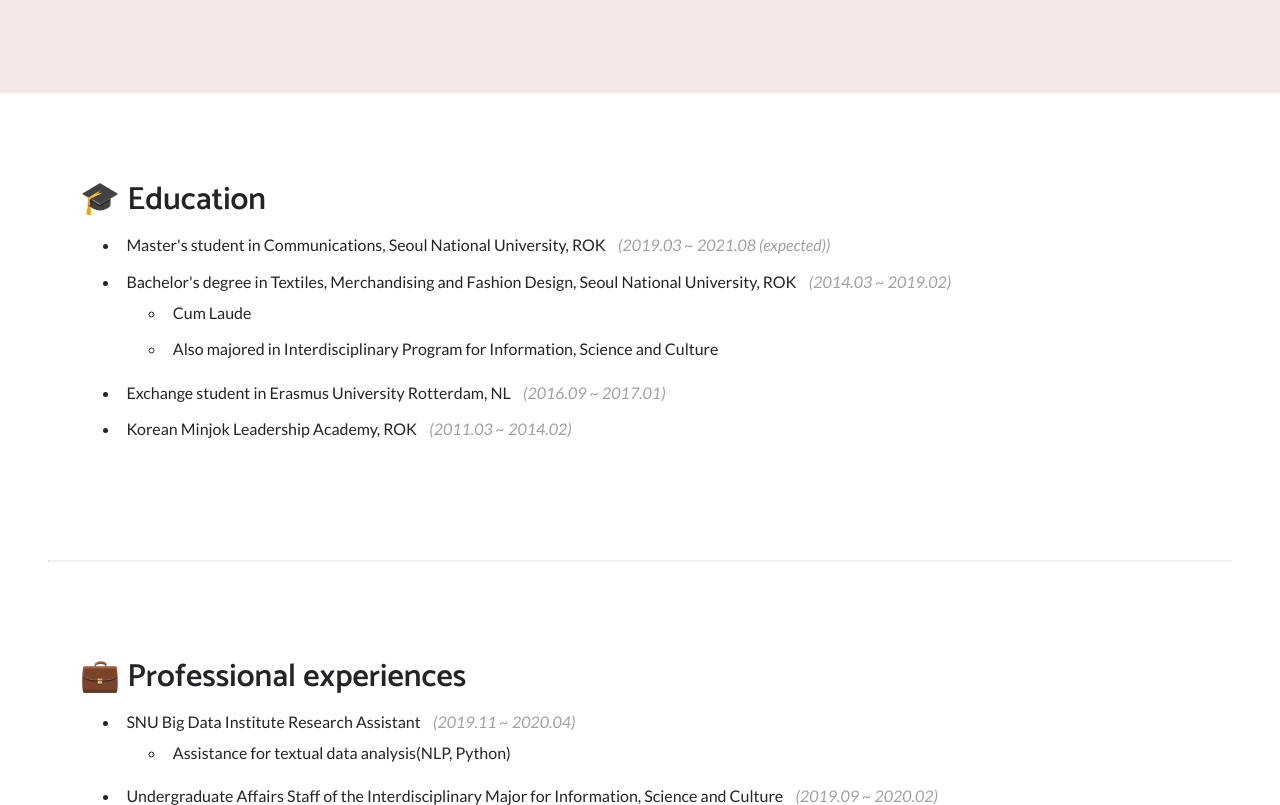
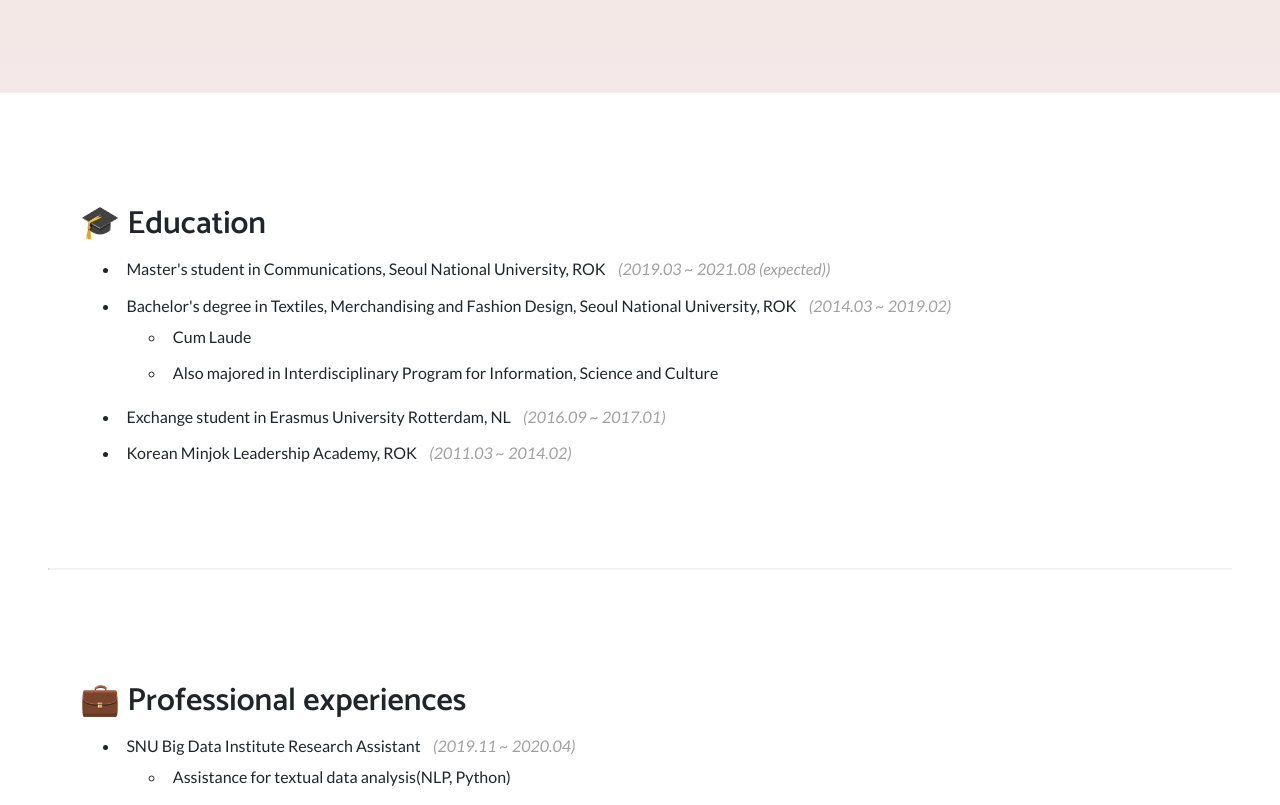
Before and after one commit to youngjinkwon919/youngjinkwon919.github.io, a website: page index.html in a window 1280 px wide. Shown: the part 631-1436 px from the top of the page. Drawn offline with Linux system fonts and the light colour scheme.

Commit message:
portfolio update

```diff
--- a/css/one-page-wonder.css
+++ b/css/one-page-wonder.css
@@ -121,11 +121,11 @@
 }
 
 .content-container {
-  padding: 3.5rem 3rem 4rem 3rem;
+  padding: 1rem 3rem 4rem 3rem;
 }
 
 .features {
-  padding: 2rem;
+  padding: 6rem 2rem 3rem 2rem;
 }
 
 li {
@@ -157,8 +157,8 @@
   margin-left: auto;
   margin-right: auto;
   border-style: inset;
-  margin-top: 4rem;
-  margin-bottom: 4rem;
+  margin-top: 2rem;
+  margin-bottom: 1rem;
   border-width: 0.5px;
   opacity: 0.6;
 }
```
